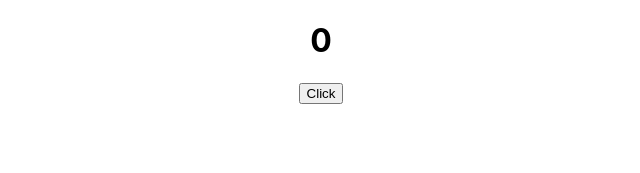
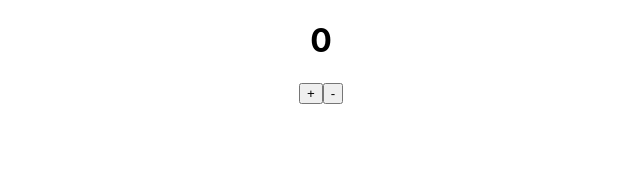
Before and after one commit to pedrolgr/react-estudos, a React (Create React App) app: page / in a window 1280 px wide. Shown: the top 173 px of the page, without its empty margins (319-959 px from the left). Built offline with nearby package versions, Linux system fonts and the light colour scheme; the HTML template or start-up script is replaced by a standard one.

Commit message:
count button exercise

```diff
--- a/src/studies/02usestate-hook/App2.js
+++ b/src/studies/02usestate-hook/App2.js
@@ -4,14 +4,24 @@ export function App2() {
 
     const [state, setState] = useState(0)
 
-    function handleClick() {
+    function handleClickPlus() {
         setState(state+1);
+    }
+
+    function handleClickMinus() {
+        if(state-1 < 0) {
+            return setState(state)
+        } else {
+            setState(state-1);
+        }
+
     }
 
     return(
         <>
             <h1>{state}</h1>
-            <button onClick={handleClick}>Click</button>
+            <button onClick={handleClickPlus}>+</button>
+            <button onClick={handleClickMinus}>-</button>
         </>
     )
 }
```
